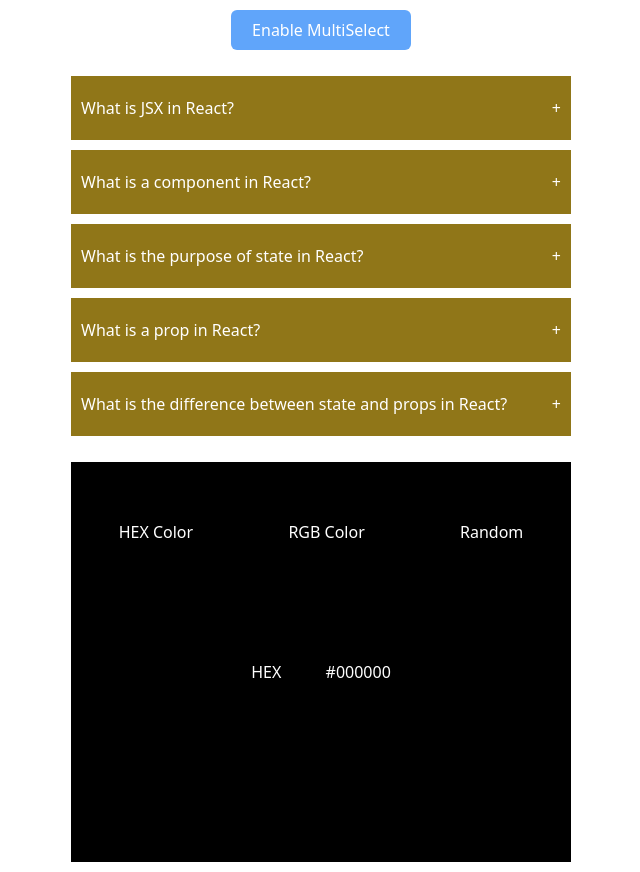
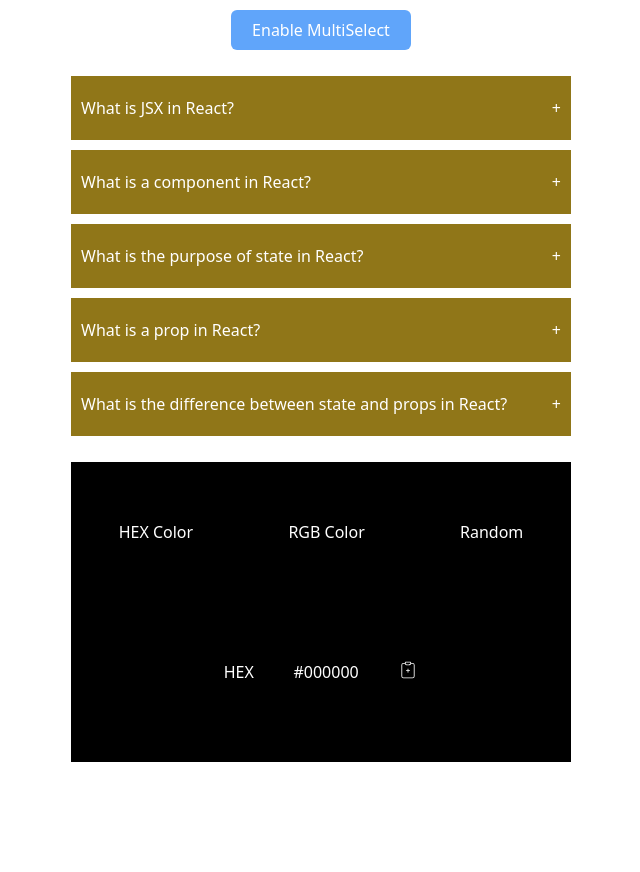
Before and after one commit to rBhagat4196/React-Interview-Mini-Projects, a React (Create React App) app: page / in a window 1280 px wide. Shown: the whole page, without its empty margins (319-959 px from the left). After the commit the page ends 800 px from the top, so only its background shows below. Built offline with nearby package versions, Linux system fonts and the light colour scheme.

Commit message:
copy color to clipboard

```diff
--- a/src/components/radom-color/index.jsx
+++ b/src/components/radom-color/index.jsx
@@ -1,9 +1,12 @@
 import React, { useState } from "react";
+import { CiMedicalClipboard } from "react-icons/ci";
+import { FaClipboardCheck } from "react-icons/fa6";
+
 
 const RandomColor = () => {
   const [type, setType] = useState("hex");
   const [color, setColor] = useState("#000000");
-
+  const [copy,setCopy] = useState(false);
   const generateColor = (type) => {
     if (type === "hex") {
       const hex = [1, 2, 3, 4, 5, 6, 7, 8, 9, "A", "B", "C", "D", "E", "F"];
@@ -25,9 +28,17 @@ const RandomColor = () => {
     console.log(color);
   };
 
+  const copyColor = ()=>{
+    setCopy(true)
+    navigator.clipboard.writeText(color);
+
+    setTimeout(()=>{
+      setCopy(false)
+    },2000);
+  }
   return (
     <div
-      className=" w-[500px] h-[400px] mx-auto mb-[10px]"
+      className=" w-[500px] h-[300px] mx-auto mb-[10px]"
       style={{
         background: color,
       }}
@@ -52,9 +63,12 @@ const RandomColor = () => {
           Random
         </button>
       </div>
-      <div className="bg-black/[0.7] rounded-md text-white p-2 flex justify-around w-[200px] mx-auto mt-[100px]">
+      <div className="bg-black/[0.7] rounded-md text-white p-2 flex justify-around w-[250px] mx-auto mt-[100px]">
         <h3>{type === "hex"? "HEX" : "RGB"}</h3>
         <h1>{color}</h1>
+        <div  className="cursor-pointer" onClick={copyColor}>
+        {copy ? <FaClipboardCheck className=" h-5 w-5"/> : <CiMedicalClipboard className=" h-5 w-5"/> }
+        </div>
       </div>
     </div>
   );
```
